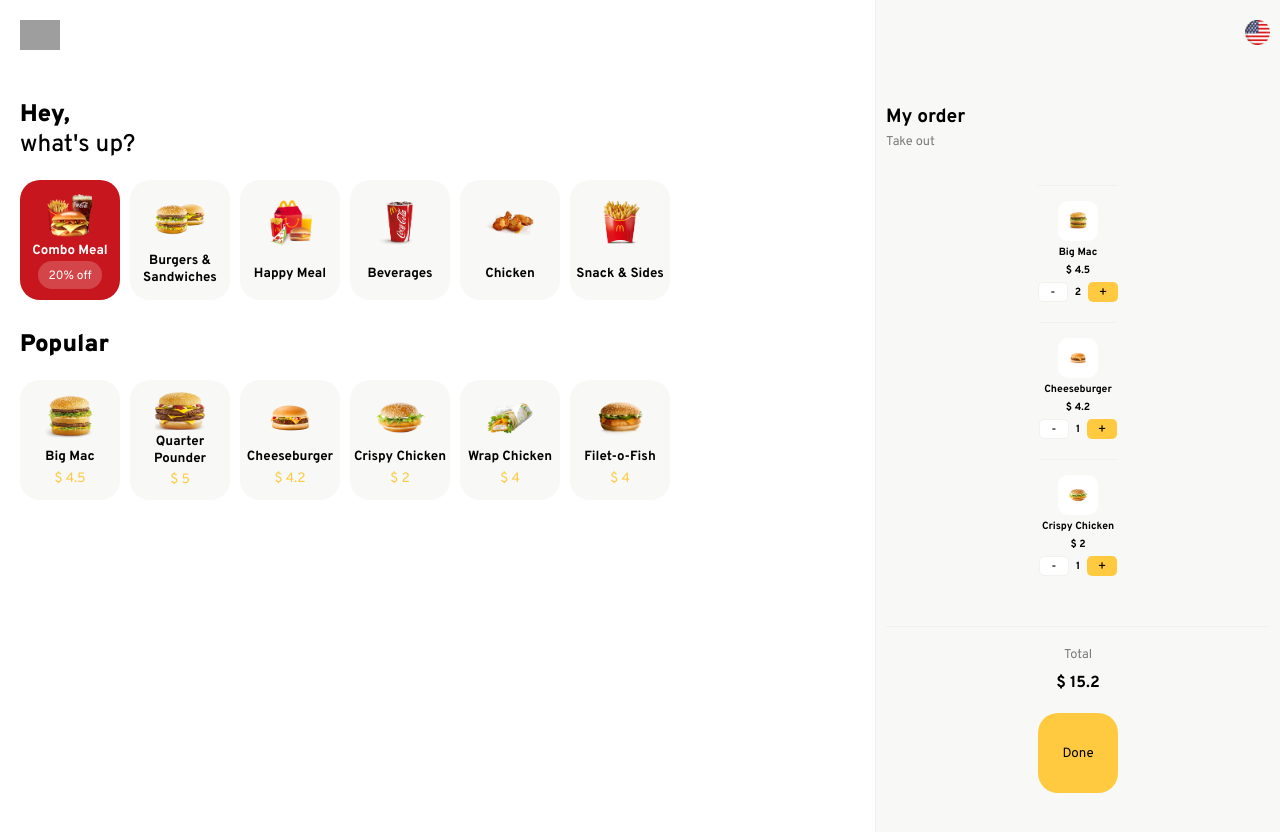
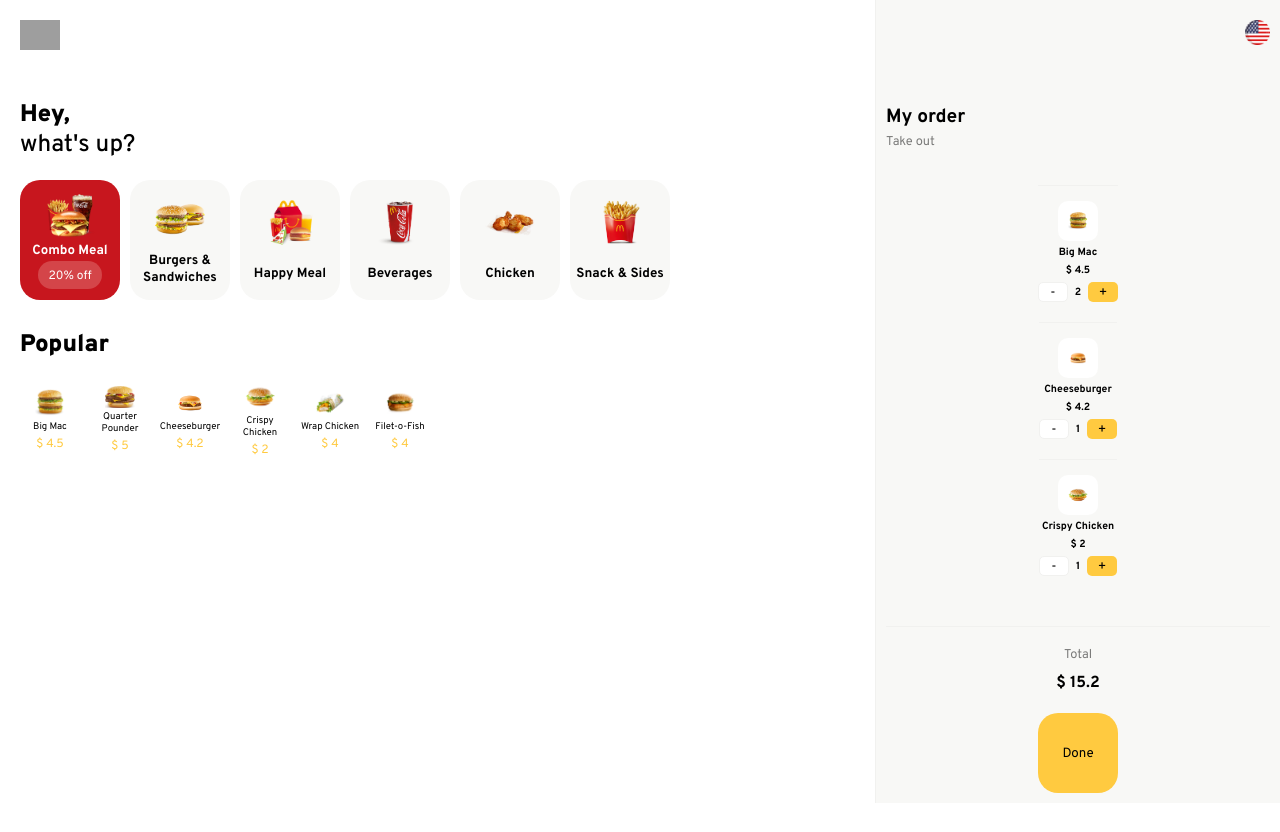
Before and after one commit to jimmycabuy/PersonalProjects, a React (Create React App) app in the folder mcdonald/: page / in a window 1280 px wide. Shown: the top 832 px of the page. After the commit the page ends 803 px from the top, so only its background shows below. Built offline with nearby package versions, Linux system fonts and the light colour scheme; grey boxes are pictures that could not be loaded.

Commit message:
mcdonald design

```diff
--- a/mcdonald/src/App.css
+++ b/mcdonald/src/App.css
@@ -114,29 +114,38 @@
   gap: 10px;
 }
 
-.price {
+.price_item_down {
   color: #ffca40;
-  font-size: 85%;
+  font-size: 75%;
+}
+
+.text_item_down{
+  font-size: 60%;
+  font-weight: 400;
 }
 
 .item_down {
-  background-color: #f8f8f6;
-  width: 100px;
-  height: 100px;
+  width: 60px;
+  height: 60px;
   border-radius: 20px;
   display: flex;
   flex-direction: column;
-  justify-content: space-around;
+  justify-content: center;
+  gap: 3px;
   padding-bottom: 10px;
   padding-top: 10px;
   align-items: center;
   text-align: center;
 }
 
+.img_item_down{
+  width: 30px;
+}
+
 .sidebar_container {
   background-color: #f8f8f6;
   border-left: 1px solid #f1f1ef;
-  height: 135vh;
+  height: auto;
   width: 30vw;
   float: right;
   padding: 10px;
--- a/mcdonald/src/components/ItemDown.jsx
+++ b/mcdonald/src/components/ItemDown.jsx
@@ -7,10 +7,10 @@
           <img
             src={`/../../icons/${props.icon}`}
             alt={props.name}
-            className="img_item_up"
+            className="img_item_down"
           />
-          <h5>{props.name}</h5>
-          <p className='price'>$ {props.price}</p>
+          <h5 className='text_item_down'>{props.name}</h5>
+          <p className='price_item_down'>$ {props.price}</p>
         </div>
     </>
   )
```
